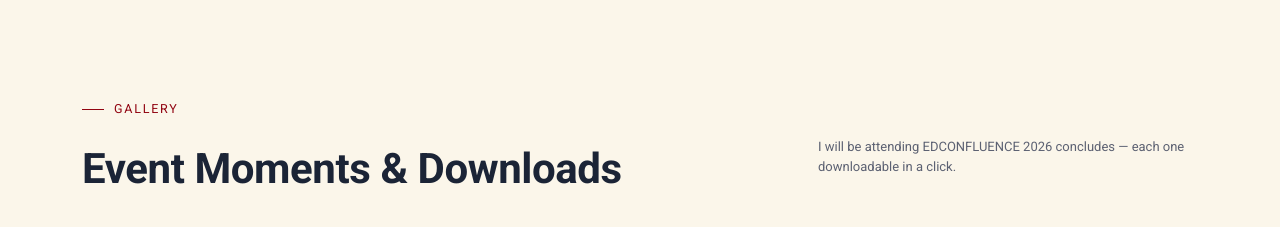
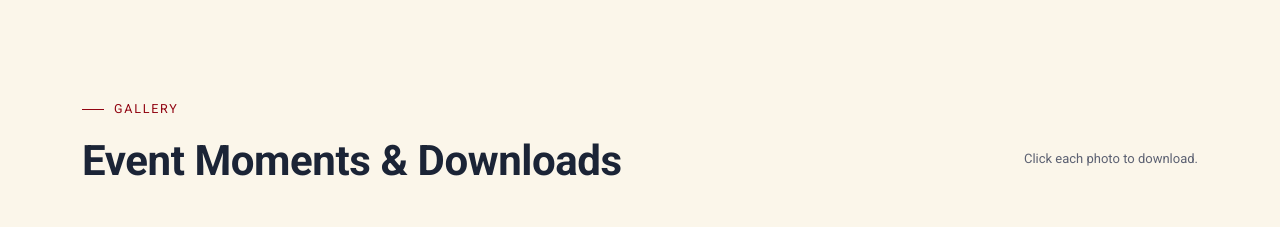
Before and after one commit to edconfluence/event, a plain HTML site: page index.html in a window 1280 px wide. Shown: the part 7360-7587 px from the top of the page. Drawn offline with nearby package versions, Linux system fonts and the light colour scheme.

Commit message:
Add files via upload

```diff
--- a/index.html
+++ b/index.html
@@ -737,7 +737,7 @@ EDCONFLUENCE invites school leaders to examine the outcomes that matter today, q
     <div class="eyebrow">Gallery</div>
     <div class="section-head">
       <h2>Event Moments &amp; Downloads</h2>
-      <p>I will be attending EDCONFLUENCE 2026 concludes — each one downloadable in a click.</p>
+      <p>Click each photo to download.</p>
     </div>
 
     <div class="gallery-grid" id="galleryGrid">
```
